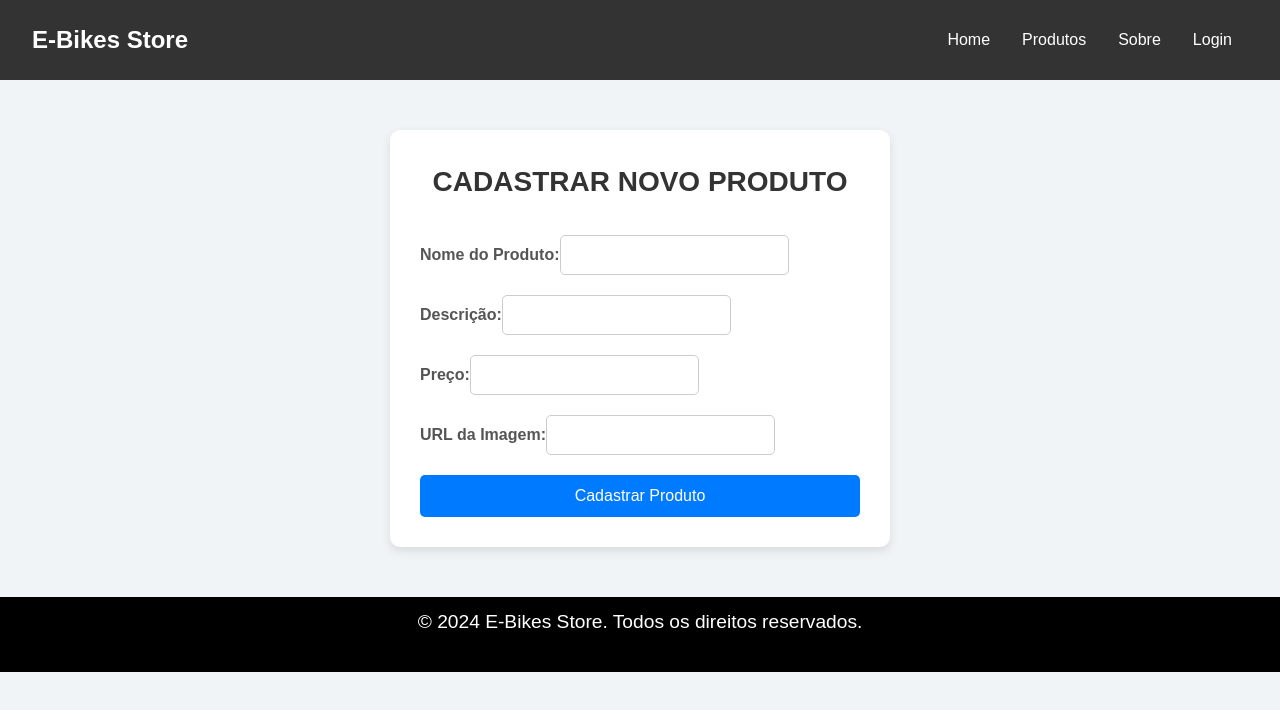
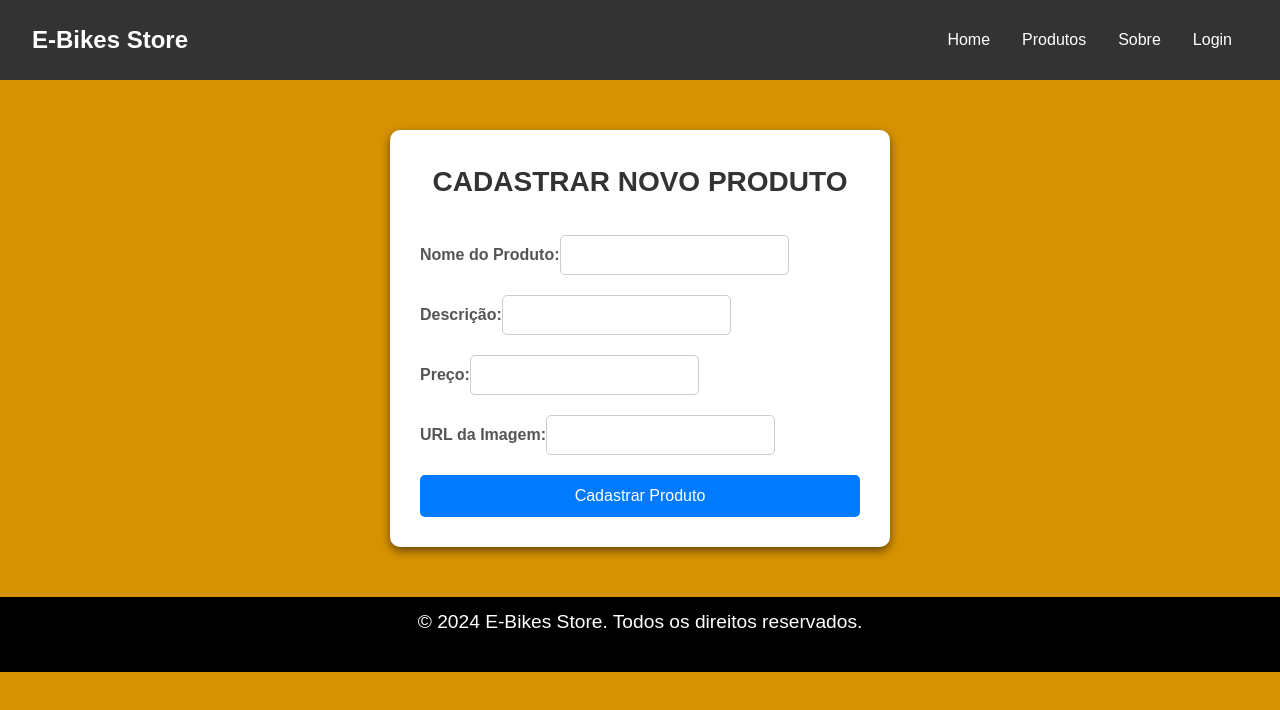
Before and after one commit to Check-Points/cp5-front, a React (Vite) app: page /cadastrarproduto in a window 1280 px wide. Shown: the top 710 px of the page. Built offline with nearby package versions, Linux system fonts and the light colour scheme.

Commit message:
Estilizando a pagina de cadastro

```diff
--- a/src/style/cadastrarproduto.css
+++ b/src/style/cadastrarproduto.css
@@ -1,7 +1,7 @@
 /* Definindo o estilo básico para o corpo */
 body {
     font-family: 'Arial', sans-serif;
-    background-color: #f0f4f7;
+    background-color: #d69200;
     margin: 0;
     padding: 0;
   }
@@ -13,7 +13,7 @@ body {
     padding: 30px;
     background-color: #fff;
     border-radius: 10px;
-    box-shadow: 0 4px 10px rgba(0, 0, 0, 0.1);
+    box-shadow: 0 4px 10px rgba(0, 0, 0, 0.511);
   }
 
   .cadastrar-produto-container h1 {
```
